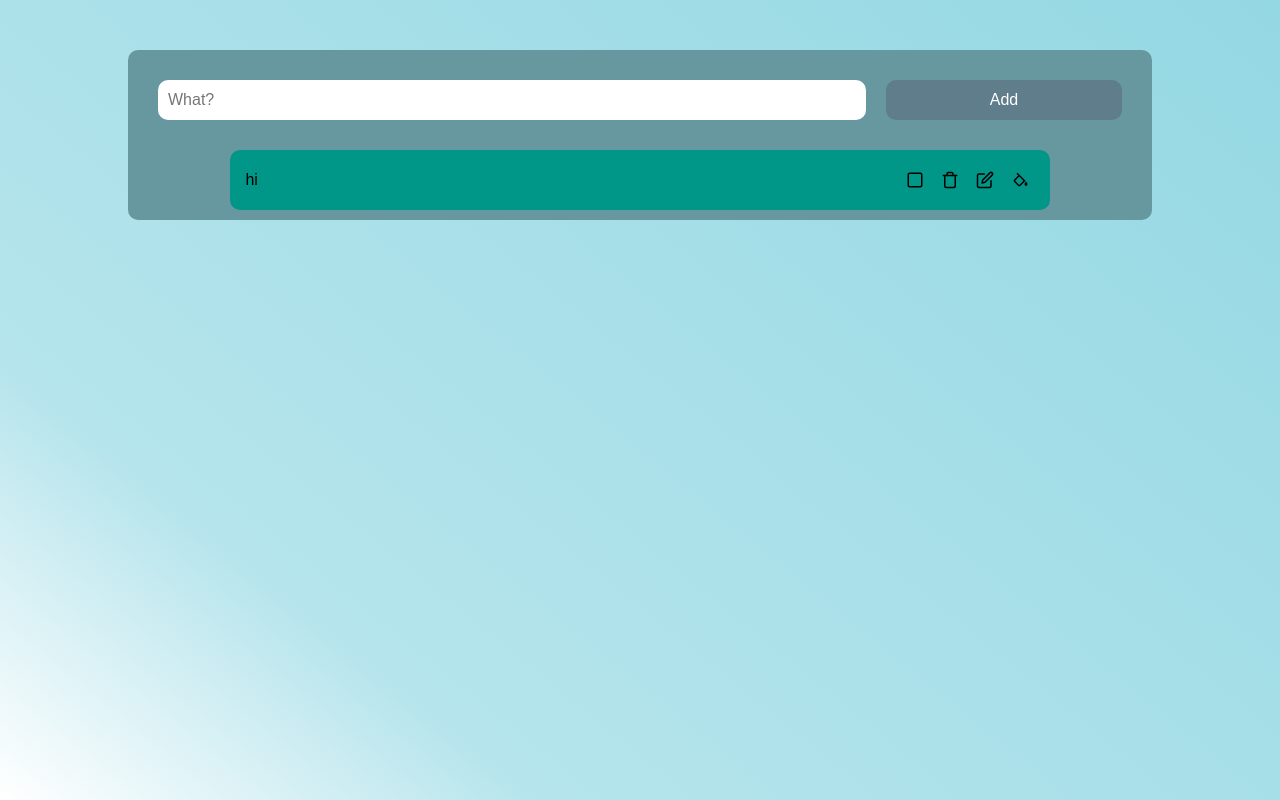
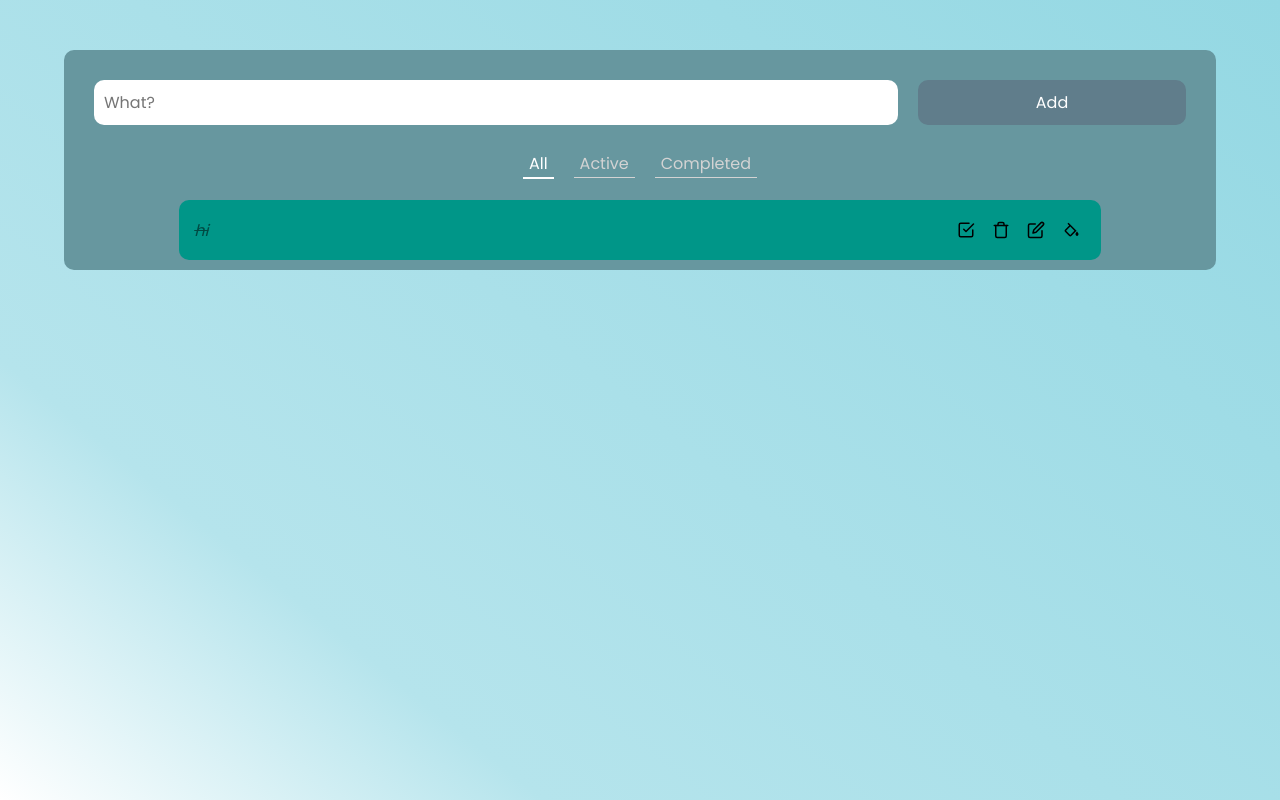
Before and after one commit to Denso10911/DoIT, a React (Create React App) app: page / in a window 1280 px wide. Built offline with nearby package versions, Linux system fonts and the light colour scheme.

Commit message:
Finished with adaptive, added task navigation, corrected animation and site style finished with adaptive, added task navigation, corrected animation and site style

```diff
--- a/public/index.html
+++ b/public/index.html
@@ -1,25 +1,24 @@
 <!DOCTYPE html>
 <html lang="en">
-
   <head>
-	<meta charset="utf-8">
-	<meta name="viewport" content="width=device-width, initial-scale=1, shrink-to-fit=no">
-	<meta name="theme-color" content="#000000">
+    <meta charset="utf-8" />
+    <meta
+      name="viewport"
+      content="width=device-width, initial-scale=1, shrink-to-fit=no"
+    />
+    <meta name="theme-color" content="#000000" />
     <!--
       manifest.json provides metadata used when your web app is added to the
       homescreen on Android. See https://developers.google.com/web/fundamentals/engage-and-retain/web-app-manifest/
     -->
-	<link rel="manifest" href="%PUBLIC_URL%/manifest.json">
-	<link rel="shortcut icon" href="%PUBLIC_URL%/favicon.ico">
-	<!--
-      Notice the use of %PUBLIC_URL% in the tags above.
-      It will be replaced with the URL of the `public` folder during the build.
-      Only files inside the `public` folder can be referenced from the HTML.
-
-      Unlike "/favicon.ico" or "favicon.ico", "%PUBLIC_URL%/favicon.ico" will
-      work correctly both with client-side routing and a non-root public URL.
-      Learn how to configure a non-root public URL by running `npm run build`.
-    -->
+    <link rel="manifest" href="%PUBLIC_URL%/manifest.json" />
+    <link rel="shortcut icon" href="%PUBLIC_URL%/favicon.ico" />
+    <link rel="preconnect" href="https://fonts.googleapis.com" />
+    <link rel="preconnect" href="https://fonts.gstatic.com" crossorigin />
+    <link
+      href="https://fonts.googleapis.com/css2?family=Poppins&display=swap"
+      rel="stylesheet"
+    />
     <title>React App</title>
   </head>
 
@@ -39,5 +38,4 @@
       To create a production bundle, use `npm run build` or `yarn build`.
     -->
   </body>
-
 </html>
--- a/src/App.js
+++ b/src/App.js
@@ -1,40 +1,56 @@
-import './styles.css'
-import {useState, useEffect} from 'react'
-import TodoList from './components/TodoList/TodoList'
-import TodoInput from './components/TodoInput/TodoInput'
+import "./styles.css";
+import { useState, useEffect } from "react";
+import TodoList from "./components/TodoList/TodoList";
+import TodoFilter from "./components/TodoFilter/TodoFilter";
+import TodoInput from "./components/TodoInput/TodoInput";
 
 export default function App() {
-
   let [todoItems, setTodoItems] = useState([
     {
       id: 1,
-      text:'hi',
-      done: false,
-      color: 'rgb(0, 150, 136)'
+      text: "hi",
+      done: true,
+      color: "rgb(0, 150, 136)"
     }
-  ])
+  ]);
 
-  let [textTodo, setTextTodo] = useState('')
+  let [textTodo, setTextTodo] = useState("");
+  let [appHeight, setAppHeight] = useState(100);
 
+  let [filterParam, setFilterPatam] = useState("All");
+  console.log(todoItems.done);
 
-  let [appHeight, setAppHeight] = useState(100)
+  let fiterTodoItems = todoItems.filter((item) => {
+    switch (filterParam) {
+      case "Active":
+        return !item.done;
+      case "Completed":
+        return item.done;
+      default:
+        return item;
+    }
+  });
 
-  useEffect(()=> {
-    let list = document.getElementById('list')
-    setAppHeight(100 + list.clientHeight)
-  },[todoItems])
+  console.log(fiterTodoItems);
 
+  useEffect(() => {
+    let list = document.getElementById("list");
+    setAppHeight(150 + list.clientHeight);
+  }, [todoItems, fiterTodoItems]);
 
   return (
-    <div className="App" style={{maxHeight:`${appHeight}px`, minHeight:`${appHeight}px`}}>
+    <div
+      className="App"
+      style={{ maxHeight: `${appHeight}px`, minHeight: `${appHeight}px` }}
+    >
       <TodoInput
         setTextTodo={setTextTodo}
         textTodo={textTodo}
         setTodoItems={setTodoItems}
         todoItems={todoItems}
       />
-        <TodoList todoItems={todoItems} setTodoItems={setTodoItems}/>
-
+      <TodoFilter filterParam={filterParam} setFilterPatam={setFilterPatam} />
+      <TodoList todoItems={fiterTodoItems} setTodoItems={setTodoItems} />
     </div>
   );
 }
--- /dev/null
+++ b/src/components/TodoFilter/TodoFilter.css
@@ -0,0 +1,21 @@
+.todoFilterParams {
+  display: flex;
+  justify-content: center;
+  width: 50%;
+  margin: 0 auto;
+  height: 50px;
+}
+
+.todoFilterParamBtn {
+  background-color: inherit;
+  margin: 0 10px;
+  border: none;
+  color: lightgrey;
+  border-bottom: 1px solid lightgrey;
+  transition: color 0.3s ease;
+}
+
+.todoFilterParamBtn.active {
+  color: white;
+  border-bottom: 2px solid white;
+}
--- /dev/null
+++ b/src/components/TodoFilter/TodoFilter.js
@@ -0,0 +1,24 @@
+import "./TodoFilter.css";
+
+export default function TodoInput({ filterParam, setFilterPatam }) {
+  const filterParams = ["All", "Active", "Completed"];
+
+  return (
+    <div className="todoFilterParams">
+      {filterParams.map((item, index) => {
+        return (
+          <div className="todoFilterParam" key={index}>
+            <button
+              onClick={() => setFilterPatam(item)}
+              className={`todoFilterParamBtn ${
+                filterParam === item ? "active" : ""
+              }`}
+            >
+              {item}
+            </button>
+          </div>
+        );
+      })}
+    </div>
+  );
+}
--- a/src/components/TodoInput/TodoInput.jsx
+++ b/src/components/TodoInput/TodoInput.jsx
@@ -1,40 +1,69 @@
+import "./TodoInput.css";
+import { FiPlusSquare } from "react-icons/fi";
+import { useEffect } from "react";
 
-import './TodoInput.css'
-import { FcTodoList } from 'react-icons/fc'
-
-export default function TodoInput ({setTextTodo, textTodo, setTodoItems, todoItems}){
-
+export default function TodoInput({
+  setTextTodo,
+  textTodo,
+  setTodoItems,
+  todoItems
+}) {
   let onAddNewItem = (textTodo) => {
     if (!!textTodo) {
-      setTodoItems([...todoItems, {
+      setTodoItems([
+        ...todoItems,
+        {
           done: false,
           id: Date.now(),
           text: textTodo,
-              color: 'rgb(0, 150, 136)',
-          } ])
-          setTextTodo('')
+          color: "rgb(0, 150, 136)"
         }
+      ]);
+      setTextTodo("");
     }
+  };
+
+  useEffect(() => {
+    let input = document.getElementById("myInput");
+    input.addEventListener("keypress", function (event) {
+      if (event.key === "Enter") {
+        event.preventDefault();
+        document.getElementById("myBtn").click();
+      }
+    });
+  }, []);
 
   return (
     <>
-      <div className='todo__add'>
+      <div className="todo__add">
         <input
-          onChange={(e)=>{setTextTodo(e.target.value)}}
-          type='text'
-          placeholder ='What?'
+          onChange={(e) => {
+            setTextTodo(e.target.value);
+          }}
+          type="text"
+          placeholder="What?"
           value={textTodo}
-          className ="todo__input"
+          className="todo__input"
+          id="myInput"
         />
         <button
-          onClick={()=>{onAddNewItem(textTodo)}}
-          className='todo__button'
-         >Add</button>
+          onClick={() => {
+            onAddNewItem(textTodo);
+          }}
+          className="todo__button"
+          id="myBtn"
+        >
+          Add
+        </button>
         <button
-          onClick={()=>{onAddNewItem(textTodo)}}
-          className='todo__button media'
-         ><FcTodoList/></button>
+          onClick={() => {
+            onAddNewItem(textTodo);
+          }}
+          className="todo__button media"
+        >
+          <FiPlusSquare />
+        </button>
       </div>
     </>
-  )
+  );
 }
--- /dev/null
+++ b/src/components/TodoList/TodoItem/TodoIcons/TodoIcons.js
@@ -0,0 +1,36 @@
+import TodoIconsCheck from "./TodoIconsCheck";
+import TodoIconsEdit from "./TodoIconsEdit";
+import TodoIconsPriority from "./TodoIconsPriority";
+import { FiTrash } from "react-icons/fi";
+
+export default function TodoIcons(props) {
+  return (
+    <div className="todoIcons">
+      <TodoIconsCheck
+        done={props.item.done}
+        onTaskDone={props.onTaskDone}
+        id={props.item.id}
+      />
+      <div className="todoDelete">
+        <button
+          onClick={() => {
+            props.onItemDelete(props.item.id);
+          }}
+        >
+          <FiTrash />
+        </button>
+      </div>
+      <TodoIconsEdit
+        editMode={props.editMode}
+        setEditMode={props.setEditMode}
+        onTextChange={props.onTextChange}
+        itemText={props.itemText}
+        id={props.item.id}
+      />
+      <TodoIconsPriority
+        id={props.item.id}
+        onColorChange={props.onColorChange}
+      />
+    </div>
+  );
+}
--- a/src/components/TodoList/TodoItem/TodoIcons/TodoIconsPriority.js
+++ b/src/components/TodoList/TodoItem/TodoIcons/TodoIconsPriority.js
@@ -1,44 +1,54 @@
-import {useState} from 'react'
-import { BiColorFill } from "react-icons/bi"
-import { AiOutlineClose } from "react-icons/ai"
-import TodoIconsPrioritySpan from './TodoIconsPrioritySpan'
+import { useState } from "react";
+import { BiColorFill } from "react-icons/bi";
+import { AiOutlineClose } from "react-icons/ai";
+import TodoIconsPrioritySpan from "./TodoIconsPrioritySpan";
 
-
-export default function TodoIconsPriority (props) {
-
-  let [editMode, setEditMode] = useState(false)
-  let colors = ['rgb(235, 19, 19)', 'rgb(233, 30, 99)', 'rgb(103, 58, 183)',
-                'rgb(0, 150, 136)', 'rgb(76, 175, 80)', 'rgb(0, 188, 212)',
-                'rgb(255, 87, 34)', 'rgb(96, 125, 139)', 'rgb(121, 85, 72)']
+export default function TodoIconsPriority(props) {
+  let [editMode, setEditMode] = useState(false);
+  let colors = [
+    "rgb(235, 19, 19)",
+    "rgb(233, 30, 99)",
+    "rgb(103, 58, 183)",
+    "rgb(0, 150, 136)",
+    "rgb(76, 175, 80)"
+  ];
 
   return (
-        <div className='todoPriority'>
-          {
-            !editMode &&
-             <button onClick={()=>{setEditMode(!editMode)}}>
-                <BiColorFill/>
+    <div className="todoPriority">
+      {!editMode && (
+        <button
+          onClick={() => {
+            setEditMode(!editMode);
+          }}
+        >
+          <BiColorFill />
         </button>
-          }
-          {
-            editMode &&
+      )}
+      {editMode && (
         <>
-                <button onClick={()=>{setEditMode(!editMode)}}>
-                  <AiOutlineClose/>
+          <button
+            onClick={() => {
+              setEditMode(!editMode);
+            }}
+          >
+            <AiOutlineClose />
           </button>
-                <div className='todoPriority__container'>
-                 {colors.map((e, index)=>{
-                  return <TodoIconsPrioritySpan
+          <div className="todoPriority__container">
+            {colors.map((e, index) => {
+              return (
+                <TodoIconsPrioritySpan
                   id={props.id}
                   color={e}
                   onColorChange={props.onColorChange}
                   setBgColor={props.setBgColor}
                   setEditMode={setEditMode}
-                    key={index}/>
+                  key={index}
+                />
+              );
             })}
-
           </div>
         </>
+      )}
+    </div>
+  );
 }
-        </div>
-  )
-}
--- a/src/components/TodoList/TodoItem/TodoItem.css
+++ b/src/components/TodoList/TodoItem/TodoItem.css
@@ -13,19 +13,16 @@
 .todoItem button {
   background-color: inherit;
   border: none;
-
 }
 
-
-
-.todoText, .todoEdit {
+.todoText,
+.todoEdit {
   width: 70%;
   text-align: left;
 }
 
 .todoText p {
   margin: 0;
-
 }
 
 .todoText.done {
@@ -41,11 +38,11 @@
   border-bottom: 1px solid black;
 }
 
-
 .todoIcons {
   display: grid;
   grid-template-columns: repeat(4, 1fr);
   gap: 5px;
+  z-index: 2;
 }
 
 .todoIcons > div {
@@ -83,22 +80,85 @@
 .todoIcons > div:hover svg {
   color: #67979f;
 }
+.todoPriority {
+  position: relative;
+}
 
-.todoPriority__container{
+.todoPriority__container {
   display: grid;
-  grid-template-columns: repeat(3,1fr);
   gap: 3px;
   padding: 3px;
-  background-color: white;
   border-radius: 5px;
   position: absolute;
-  right: -120px;
-
+  right: 20px;
+  opacity: 1;
 }
 
 .todoPriority__container > span {
   width: 30px;
-  height: 20px;
-  border-radius: 5px;
+  height: 30px;
+  box-shadow: 0 0 3px black;
+  border-radius: 50%;
+  position: absolute;
+  top: -45px;
+  z-index: 1;
+}
 
+.todoPriority__container > span:hover {
+  box-shadow: 0 0 5px black;
 }
+
+.todoPriority__container > span:nth-child(1) {
+  left: -80px;
+}
+
+.todoPriority__container > span:nth-child(2) {
+  left: -55px;
+}
+.todoPriority__container > span:nth-child(3) {
+  left: -30px;
+}
+
+.todoPriority__container > span:nth-child(4) {
+  left: -5px;
+}
+
+.todoPriority__container > span:nth-child(5) {
+  left: 20px;
+}
+
+@media screen and (max-device-width: 500px), screen and (max-width: 500px) {
+  .todoList {
+    width: 90%;
+  }
+  .todoIcons {
+    grid-template-columns: repeat(2, 1fr);
+    gap: 0;
+  }
+  .todoItem {
+    padding: 5px 15px;
+  }
+
+  .todoPriority__container > span:nth-child(n) {
+    left: 30px;
+  }
+
+  .todoPriority__container > span:nth-child(1) {
+    top: 10px;
+  }
+
+  .todoPriority__container > span:nth-child(2) {
+    top: -10px;
+  }
+  .todoPriority__container > span:nth-child(3) {
+    top: -30px;
+  }
+
+  .todoPriority__container > span:nth-child(4) {
+    top: -50px;
+  }
+
+  .todoPriority__container > span:nth-child(5) {
+    top: -70px;
+  }
+}
--- a/src/components/TodoList/TodoItem/TodoItem.js
+++ b/src/components/TodoList/TodoItem/TodoItem.js
@@ -1,29 +1,28 @@
-import {useState} from 'react'
-import TodoItemText from './TodoItemText/TodoItemText'
-import TodoIconsCheck from './TodoIcons/TodoIconsCheck'
-import TodoIconsEdit from './TodoIcons/TodoIconsEdit'
-import TodoIconsPriority from './TodoIcons/TodoIconsPriority'
-import './TodoItem.css'
-import { FiTrash } from "react-icons/fi"
-import { slideInLeft } from 'react-animations';
-import Radium, {StyleRoot} from 'radium';
+import { useState } from "react";
+import TodoItemText from "./TodoItemText/TodoItemText";
+import TodoIcons from "./TodoIcons/TodoIcons";
+import "./TodoItem.css";
+import { zoomIn } from "react-animations";
+import Radium, { StyleRoot } from "radium";
 
-export default function TodoItem (props) {
-
-  let [itemText, setItemText] = useState(props.item.text)
-  let [editMode, setEditMode] = useState(false)
+export default function TodoItem(props) {
+  let [itemText, setItemText] = useState(props.item.text);
+  let [editMode, setEditMode] = useState(false);
   const styles = {
-  slideInLeft: {
-    animation: 'x 1s',
-    animationName: Radium.keyframes(slideInLeft, 'slideInLeft')
+    zoomIn: {
+      animation: "x 1s",
+      animationName: Radium.keyframes(zoomIn, "zoomIn")
     }
-}
+  };
 
   return (
     <>
       <StyleRoot>
-     <li style={styles.slideInLeft}>
-      <div className='todoItem' style={{backgroundColor:`${props.item.color}`}}>
+        <li style={styles.zoomIn}>
+          <div
+            className="todoItem"
+            style={{ backgroundColor: `${props.item.color}` }}
+          >
             <TodoItemText
               item={props.item}
               editMode={editMode}
@@ -31,29 +30,19 @@ export default function TodoItem (props) {
               setItemText={setItemText}
             />
 
-        <div className='todoIcons'>
-          <TodoIconsCheck
-            done={props.item.done}
+            <TodoIcons
+              item={props.item}
               onTaskDone={props.onTaskDone}
-            id={props.item.id}
-          />
-          <div className='todoDelete'>
-            <button onClick={()=>{props.onItemDelete(props.item.id)}}><FiTrash/></button>
-          </div>
-          <TodoIconsEdit
               editMode={editMode}
               setEditMode={setEditMode}
               onTextChange={props.onTextChange}
               itemText={itemText}
-            id={props.item.id}
+              onColorChange={props.onColorChange}
+              onItemDelete={props.onItemDelete}
             />
-
-          <TodoIconsPriority  id={props.item.id} onColorChange={props.onColorChange}/>
-        </div>
           </div>
         </li>
-
       </StyleRoot>
     </>
-  )
+  );
 }
--- a/src/components/TodoList/TodoList.js
+++ b/src/components/TodoList/TodoList.js
@@ -1,45 +1,49 @@
-import {useState} from 'react'
-import TodoItem from './TodoItem/TodoItem'
-import './TodoList.css'
+import { useState } from "react";
+import TodoItem from "./TodoItem/TodoItem";
+import "./TodoList.css";
 
-export default function TodoList ({todoItems, setTodoItems}) {
-
-
+export default function TodoList({ todoItems, setTodoItems }) {
   const onItemDelete = (itemId) => {
-    setTodoItems([...todoItems].filter(e => (e.id !== itemId) ))
-  }
+    setTodoItems([...todoItems].filter((e) => e.id !== itemId));
+  };
 
   const onTextChange = (itemText, id) => {
-    setTodoItems(prev => prev.map(item =>
-    (item.id === id ? {id : id, text: itemText,  done: false, color: item.color } : item)
-      ))
-  }
+    setTodoItems((prev) =>
+      prev.map((item) =>
+        item.id === id ? { ...item, id, text: itemText, done: false } : item
+      )
+    );
+  };
 
   const onTaskDone = (id) => {
-    setTodoItems(prev => prev.map(item => (item.id === id ? {id : id, text : item.text,  done: !item.done, color: item.color } : item)
-      ))
-  }
+    setTodoItems((prev) =>
+      prev.map((item) =>
+        item.id === id ? { ...item, id, done: !item.done } : item
+      )
+    );
+  };
 
-    const onColorChange = (id, color) => {
-    setTodoItems(prev => prev.map(item => (item.id === id ? {id : id, text : item.text,  done: item.done, color: color } : item)
-      ))
-  }
+  const onColorChange = (id, color) => {
+    setTodoItems((prev) =>
+      prev.map((item) => (item.id === id ? { ...item, id, color } : item))
+    );
+  };
 
   return (
     <>
-        <ul className='todoList' id='list'>
-          {todoItems.map(item => {
-            return <TodoItem
-            item={item}
-            onItemDelete={onItemDelete}
-            onTextChange={onTextChange}
-            onTaskDone={onTaskDone}
-            onColorChange={onColorChange}
+      <ul className="todoList" id="list">
+        {todoItems.map((item) => {
+          return (
+            <TodoItem
+              item={item}
+              onItemDelete={onItemDelete}
+              onTextChange={onTextChange}
+              onTaskDone={onTaskDone}
+              onColorChange={onColorChange}
             />
-            })
-          }
-        </ul>
-
+          );
+        })}
+      </ul>
     </>
-  )
+  );
 }
--- a/src/styles.css
+++ b/src/styles.css
@@ -1,20 +1,27 @@
+@import url("https://fonts.googleapis.com/css2?family=Poppins&display=swap");
+
 body {
   margin: 0;
-  padding: 50px 0 0 0 ;
+  padding: 50px 0 0 0;
   width: 100%;
   box-sizing: border-box;
   min-height: 100vh;
-  background: rgb(148,216,227);
-  background: linear-gradient(219deg, rgba(148,216,227,1) 0%, rgba(181,228,236,1) 76%, rgba(255,255,255,1) 100%);
+  background: rgb(148, 216, 227);
+  background: linear-gradient(
+    219deg,
+    rgba(148, 216, 227, 1) 0%,
+    rgba(181, 228, 236, 1) 76%,
+    rgba(255, 255, 255, 1) 100%
+  );
   background-size: cover;
-  }
+}
 
 li {
   list-style-type: none;
 }
 
 .App {
-  font-family: sans-serif;
+  font-family: "Poppins", sans-serif;
   text-align: center;
   box-sizing: border-box;
   width: 80%;
@@ -28,7 +35,19 @@ input {
   padding: 0;
 }
 
-@media screen and (max-device-width : 500px), screen and (max-width: 500px) {
+@media screen and (min-device-width: 900px), screen and (min-width: 900px) {
+  .App {
+    width: 800px;
+  }
+}
+
+@media screen and (max-device-width: 900px), screen and (max-width: 900px) {
+  .App {
+    width: 90%;
+  }
+}
+
+@media screen and (max-device-width: 500px), screen and (max-width: 500px) {
   .App {
     width: 90%;
     padding: 20px 20px;
```
Also changed, not shown: src/components/TodoInput/TodoInput.css (+13 -13 lines). Lines whose indentation alone changed are shown as unchanged.
